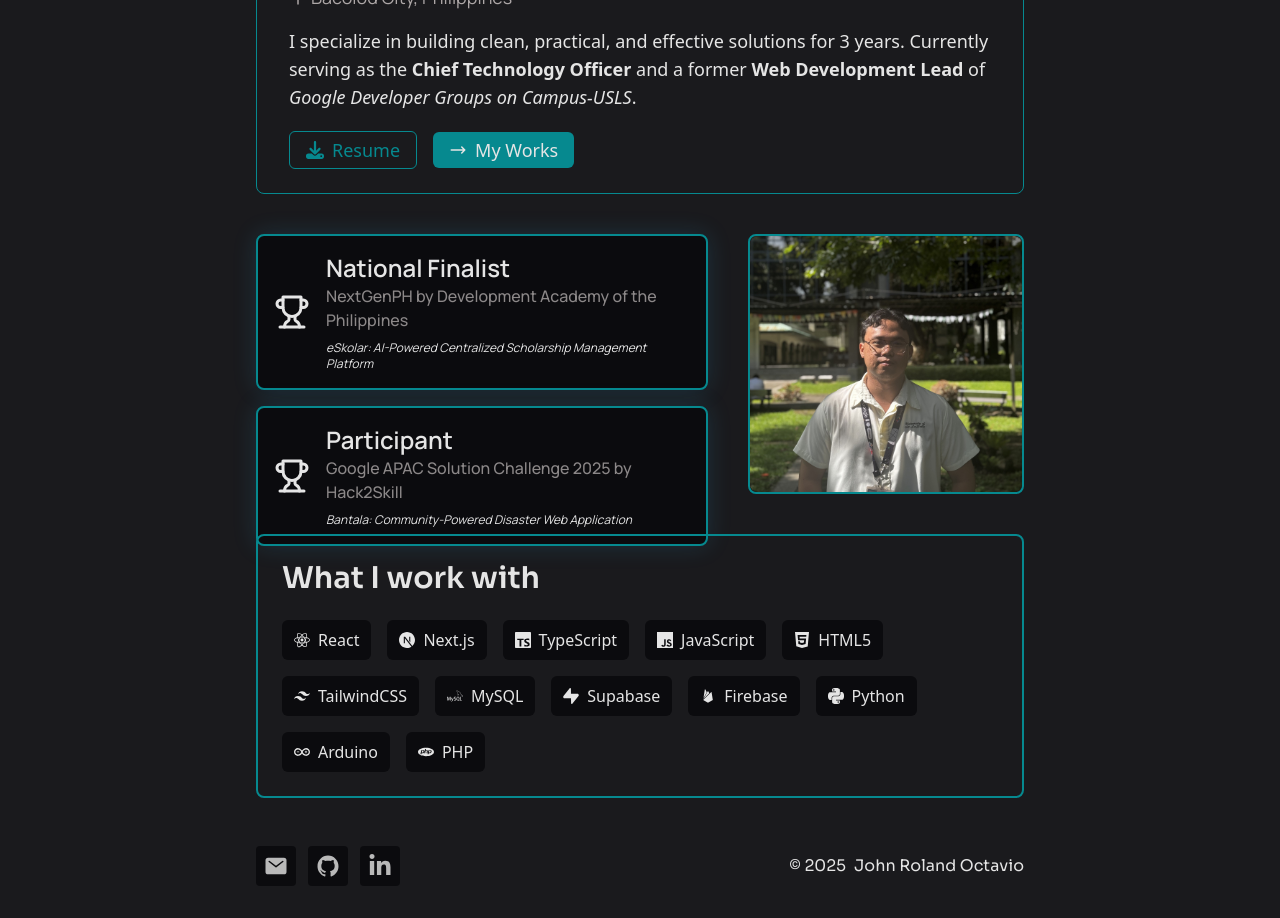
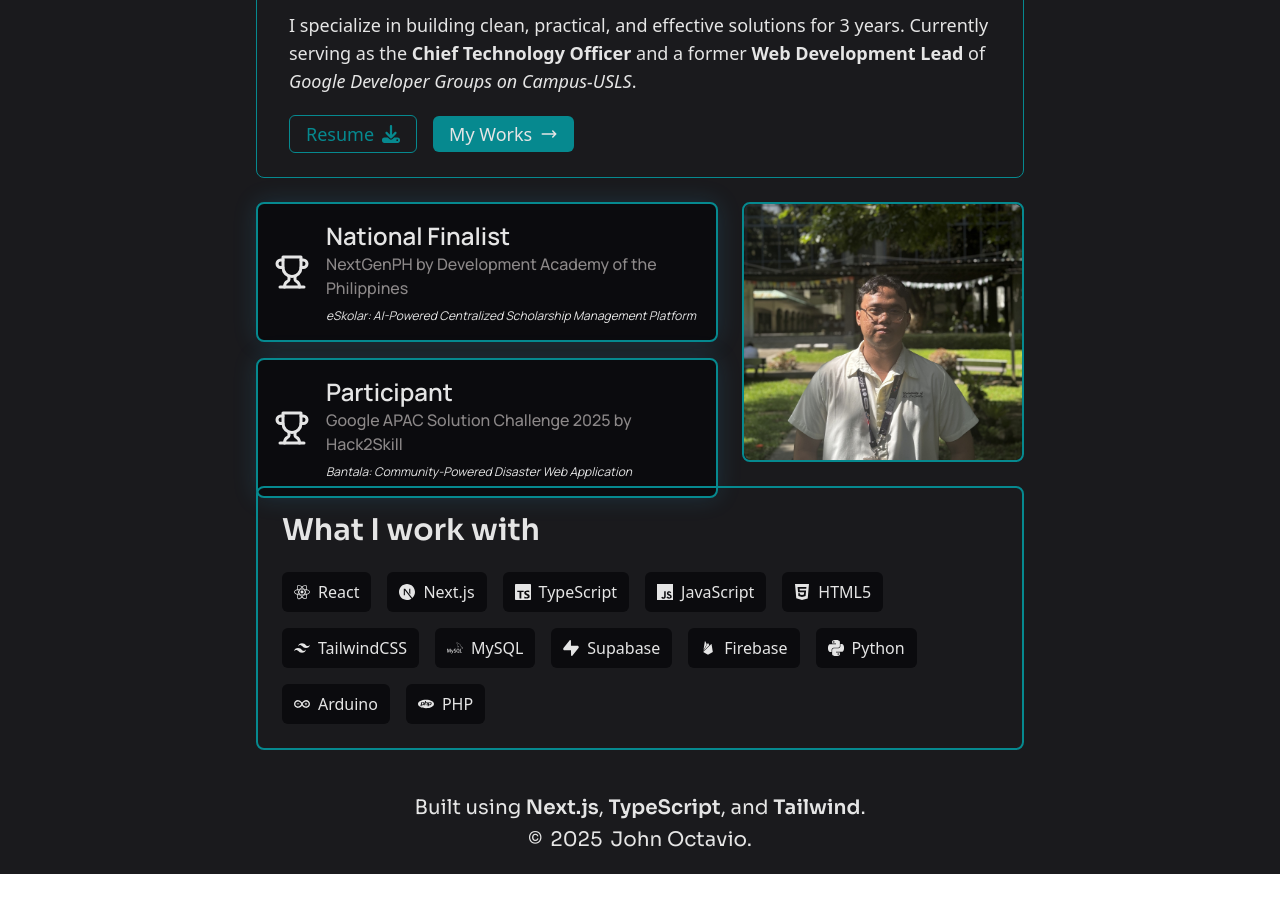
Before and after one commit to ChocoCodes/portfolio, a Next.js app: page / in a window 1280 px wide. Shown: the part 200-1118 px from the top of the page. After the commit the page ends 1074 px from the top, so only its background shows below. Built offline with nearby package versions, Linux system fonts and the light colour scheme.

Commit message:
fix: layout overflow

```diff
--- a/app/about/page.tsx
+++ b/app/about/page.tsx
@@ -1,4 +1,9 @@
-
+export const generateMetadata = () => {
+  return {
+    title: `About | John Octavio`,
+    description: `About Page of John Octavio's Personal Portfolio`
+  };
+}
 
 export default function About() {
 
--- a/app/contact/page.tsx
+++ b/app/contact/page.tsx
@@ -1,4 +1,9 @@
-
+export const generateMetadata = () => {
+  return {
+    title: `Contact | John Octavio`,
+    description: `Contact Page of John Octavio's Personal Portfolio`
+  };
+}
 
 export default function Contact() {
 
--- a/app/layout.tsx
+++ b/app/layout.tsx
@@ -1,4 +1,3 @@
-import type { Metadata } from "next";
 import { Header, Footer } from '@/components/_components';
 import localFont from 'next/font/local';
 import "./globals.css";
@@ -17,10 +16,12 @@
   weight: '200 800'
 });
 
-export const metadata: Metadata = {
-  title: "Portfolio",
-  description: "John Octavio's Personal Porfolio",
-};
+export const generateMetadata = () => {
+  return {
+    title: `Home | John Octavio`,
+    description: `Home Page of John Octavio's Personal Portfolio`
+  };
+}
 
 export default function RootLayout({
   children,
@@ -32,11 +33,11 @@
       <body
         className={`${ sora.variable } ${ manrope.variable } antialiased`}
       >
-      <Header />
-      <section className="flex flex-col bg-background gap-6 md:gap-10 min-h-screen py-3 items-center md:py-6">
+      <main className="flex flex-col bg-background gap-6 min-h-screen items-center">
+        <Header />
         { children }
         <Footer />
-      </section>
+      </main>
       </body>
     </html>
   );
--- a/app/page.tsx
+++ b/app/page.tsx
@@ -9,7 +9,7 @@
   return (
     <>
       <Hero />
-      <div className="flex w-4/5 md:w-3/5 md:h-[260px] gap-10">
+      <div className="flex w-4/5 md:w-3/5 md:h-[260px] gap-6">
         <Features />
         <div className='relative hidden md:block md:w-2/5 border-2 border-accent rounded-lg'>
           <Image src='/img/profile-octavio.jpg' alt="Image of John Octavio" fill className='object-cover rounded-lg'/>
--- a/app/projects/page.tsx
+++ b/app/projects/page.tsx
@@ -1,3 +1,9 @@
+export const generateMetadata = () => {
+  return {
+    title: `Projects | John Octavio`,
+    description: `Projects Page of John Octavio's Personal Portfolio`
+  };
+}
 
 
 export default function Projects() {
--- a/components/footer.tsx
+++ b/components/footer.tsx
@@ -1,12 +1,11 @@
-import { SocialLinks } from '@/components/hero/_components';
-
 export const Footer = () => {
     return (
-        <footer className="w-4/5 md:w-3/5 text-default font-sora py-2 mt-auto flex items-center justify-between">
-            <SocialLinks borderedIcons={ false } />
-            <div className="flex gap-1 md:gap-2 text-[8px] md:text-base items-center">
-                <p className="text-[8px] md:text-base">&copy; { new Date().getFullYear() } </p>
-                <p>John Roland Octavio</p>
+        <footer className="w-4/5 md:w-3/5 text-default font-sora py-5 mt-auto flex flex-col items-center justify-center text-[10px] gap-1 md:text-xl font-normal">
+            <p>Built using <span className="font-semibold">Next.js</span>, <span className="font-semibold">TypeScript</span>, and <span className="font-semibold">Tailwind</span>.</p>
+            <div className="flex gap-2">
+                <p>&copy;</p>
+                <p>{ new Date().getFullYear() }</p>
+                <p>John Octavio.</p>
             </div>
         </footer>
     )
--- a/components/header.tsx
+++ b/components/header.tsx
@@ -77,7 +77,7 @@
     const [isMenuOpen, setIsMenuOpen] = useState(false);
     return (
         <header
-            className="flex flex-col md:flex-row w-full bg-background text-default font-sora p-8 md:px-14"
+            className="flex flex-col md:flex-row w-full bg-background text-default font-sora p-6 md:px-14"
         >
             <motion.div
                 className="flex w-full md:w-3/5 justify-between items-center mx-auto"
--- a/components/hero/cta.tsx
+++ b/components/hero/cta.tsx
@@ -11,8 +11,8 @@
 export const CTA = ({ className, icon: Icon, text, link}: CTAProps) => {
     return (
         <Link className={`flex gap-2 items-center justify-center rounded-xs text-xs py-1 px-2 md:text-lg md:px-4 md:rounded-md ${ className }`} href={ link }>
+            <p>{ text }</p>
             <Icon />
-            <p>{ text }</p>
         </Link>
     )
 }
```
